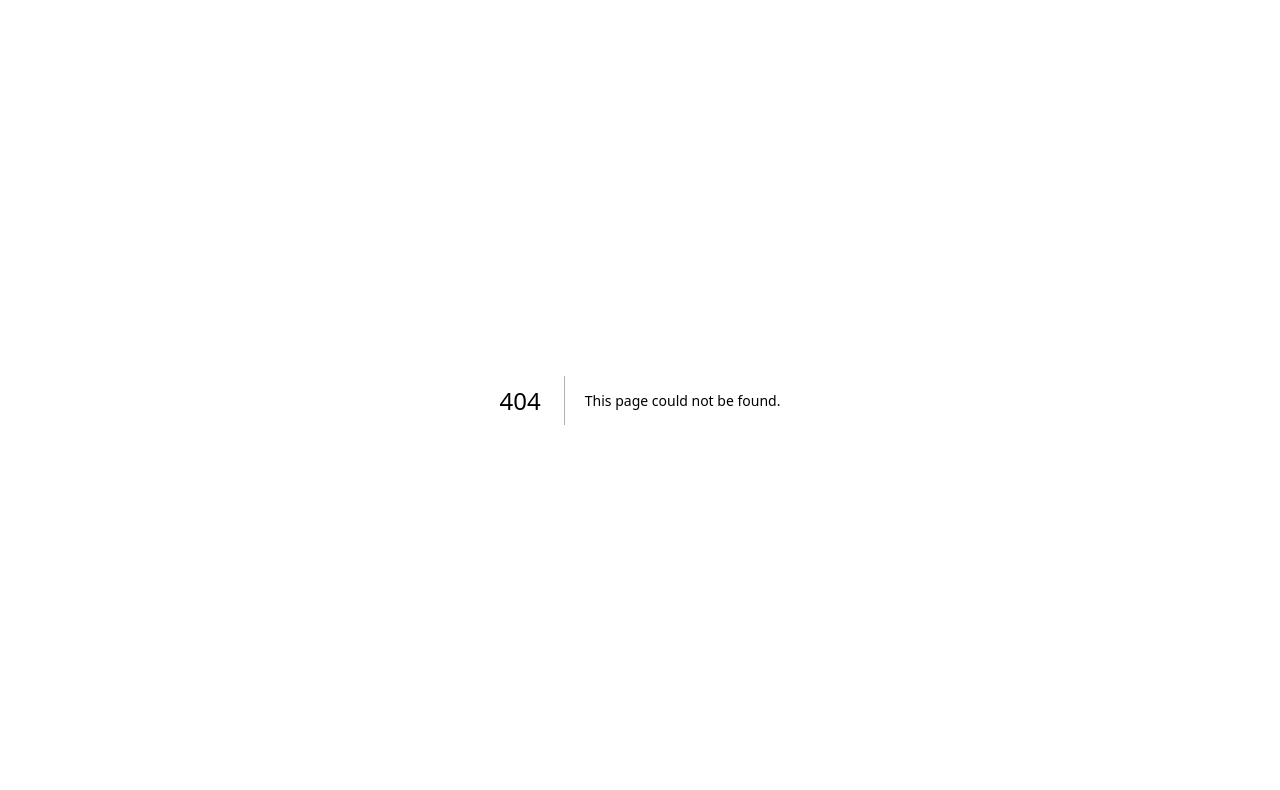
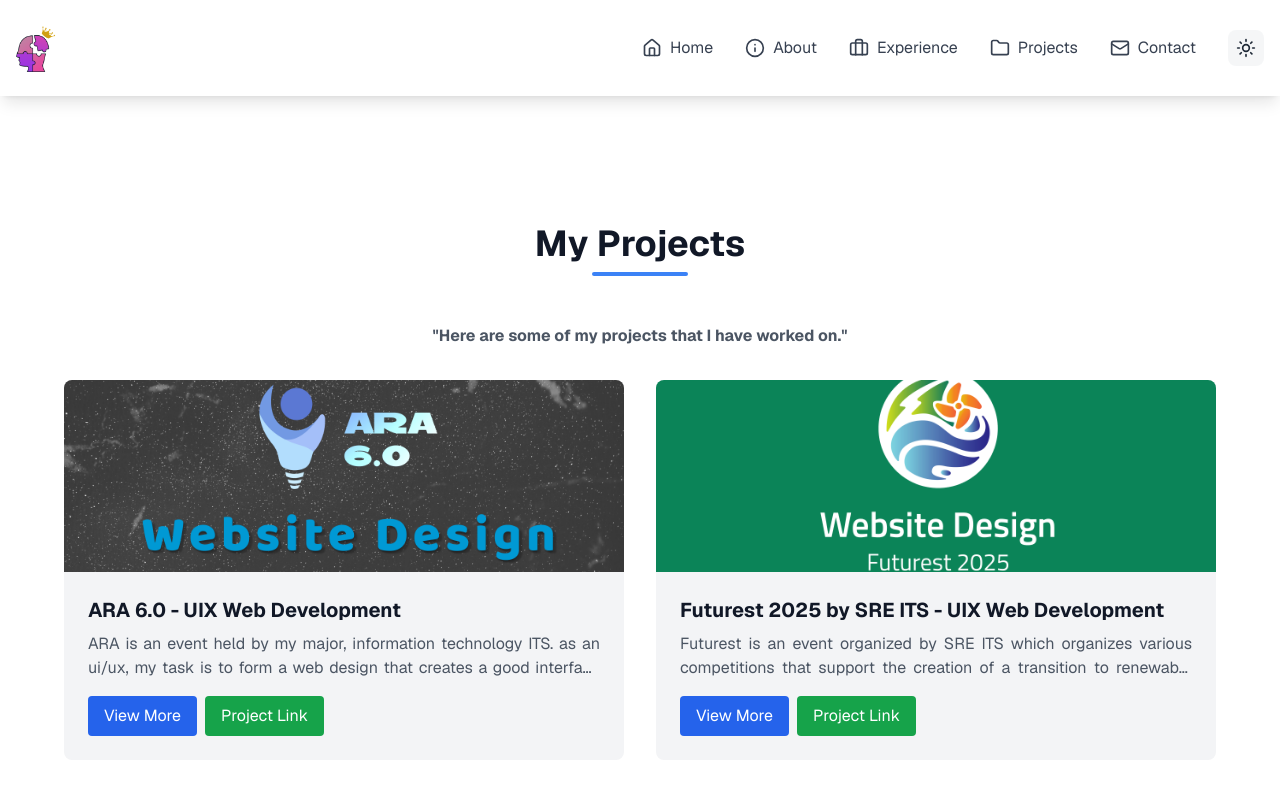
Before and after one commit to yolookings/portfolio, a Next.js app: page /projects in a window 1280 px wide. Before the commit this address had no page. Shown: the top 790 px of the page. Built offline with nearby package versions, Linux system fonts and the light colour scheme.

Commit message:
update: moving page projects and experience

```diff
--- /dev/null
+++ b/src/app/experience/page.tsx
@@ -0,0 +1,50 @@
+"use client";
+
+import { useState, useEffect } from "react";
+import NavBar from "@/components/navbar";
+import Footer from "@/components/footer";
+import "../../styles/globals.css";
+import AOS from "aos";
+import "aos/dist/aos.css";
+import dynamic from "next/dynamic";
+
+// Dynamically import ExperienceSection with loading fallback
+const ExperienceSection = dynamic(
+  () => import("@/components/ExperienceSection"),
+  {
+    loading: () => <div className="h-screen" />,
+  }
+);
+
+export default function ExperiencePage() {
+  const [isScrolled, setIsScrolled] = useState(false);
+
+  useEffect(() => {
+    // Initialize AOS
+    AOS.init({
+      duration: 800,
+      once: true,
+      disable: "mobile",
+      startEvent: "DOMContentLoaded",
+    });
+
+    const handleScroll = () => {
+      setIsScrolled(window.scrollY > 50);
+    };
+
+    window.addEventListener("scroll", handleScroll, { passive: true });
+    return () => window.removeEventListener("scroll", handleScroll);
+  }, []);
+
+  return (
+    <main className="min-h-screen bg-white dark:bg-gray-900 text-gray-900 dark:text-white">
+      <NavBar />
+      <div className="pt-20">
+        <div className="container mx-auto px-4 py-8">
+          <ExperienceSection />
+        </div>
+      </div>
+      <Footer />
+    </main>
+  );
+}
--- a/src/app/page.tsx
+++ b/src/app/page.tsx
@@ -1,44 +1,49 @@
 "use client";
 
-import { useState, useEffect } from "react";
+import { useState, useEffect, useCallback } from "react";
 import NavBar from "@/components/navbar";
 import Footer from "@/components/footer";
-import HeroSection from "@/components/HeroSection";
-import AboutSection from "@/components/AboutSection";
-import ExperienceSection from "@/components/ExperienceSection";
-import ProjectsSection from "@/components/ProjectsSection";
-import ContactSection from "@/components/ContactSection";
 import "../styles/globals.css";
 import AOS from "aos";
 import "aos/dist/aos.css";
+import dynamic from "next/dynamic";
+
+// Dynamically import sections with loading fallback
+const HeroSection = dynamic(() => import("@/components/HeroSection"), {
+  loading: () => <div className="h-screen" />,
+});
+const AboutSection = dynamic(() => import("@/components/AboutSection"));
+const ContactSection = dynamic(() => import("@/components/ContactSection"));
 
 export default function Home() {
   const [isScrolled, setIsScrolled] = useState(false);
 
+  const handleScroll = useCallback(() => {
+    setIsScrolled(window.scrollY > 50);
+  }, []);
+
   useEffect(() => {
+    // Initialize AOS with optimized settings
     AOS.init({
       duration: 800,
       once: true,
+      disable: "mobile", // Disable on mobile for better performance
+      startEvent: "DOMContentLoaded",
     });
 
-    const handleScroll = () => {
-      setIsScrolled(window.scrollY > 50);
-    };
-
-    window.addEventListener("scroll", handleScroll);
+    // Use passive event listener for better scroll performance
+    window.addEventListener("scroll", handleScroll, { passive: true });
 
     return () => {
       window.removeEventListener("scroll", handleScroll);
     };
-  }, []);
+  }, [handleScroll]);
 
   return (
     <main className="min-h-screen bg-white dark:bg-gray-900 text-gray-900 dark:text-white">
       <NavBar />
       <HeroSection isScrolled={isScrolled} />
       <AboutSection />
-      <ExperienceSection />
-      <ProjectsSection />
       <ContactSection />
       <Footer />
     </main>
--- /dev/null
+++ b/src/app/projects/page.tsx
@@ -0,0 +1,51 @@
+"use client";
+
+import { useState, useEffect } from "react";
+import NavBar from "@/components/navbar";
+import Footer from "@/components/footer";
+import "../../styles/globals.css";
+import AOS from "aos";
+import "aos/dist/aos.css";
+import dynamic from "next/dynamic";
+
+// Dynamically import ProjectsSection with loading fallback
+const ProjectsSection = dynamic(() => import("@/components/ProjectsSection"), {
+  loading: () => <div className="h-screen" />,
+});
+
+export default function ProjectsPage() {
+  const [isScrolled, setIsScrolled] = useState(false);
+
+  useEffect(() => {
+    // Initialize AOS
+    AOS.init({
+      duration: 800,
+      once: true,
+      disable: "mobile",
+      startEvent: "DOMContentLoaded",
+    });
+
+    const handleScroll = () => {
+      setIsScrolled(window.scrollY > 50);
+    };
+
+    window.addEventListener("scroll", handleScroll, { passive: true });
+    return () => window.removeEventListener("scroll", handleScroll);
+  }, []);
+
+  return (
+    <main className="min-h-screen bg-white dark:bg-gray-900 text-gray-900 dark:text-white">
+      <NavBar />
+      <div className="pt-20">
+        <div className="container mx-auto px-4 py-8">
+          <h1
+            className="text-4xl font-bold text-center mb-8"
+            data-aos="fade-up"
+          ></h1>
+          <ProjectsSection />
+        </div>
+      </div>
+      <Footer />
+    </main>
+  );
+}
--- a/src/components/ExperienceSection.tsx
+++ b/src/components/ExperienceSection.tsx
@@ -83,9 +83,18 @@
           className="text-2xl sm:text-3xl md:text-4xl font-bold mb-8 md:mb-12 text-gray-900 dark:text-white text-center relative"
           data-aos="fade-up"
         >
-          Experience
+          My Experience
           <span className="block w-24 h-1 bg-blue-500 dark:bg-blue-400 mx-auto mt-2 rounded-full"></span>
         </h2>
+        <h5
+          className="text-gray-600 dark:text-gray-400 mb-8 text-center text-sm sm:text-base max-w-2xl mx-auto"
+          data-aos="fade-up"
+          data-aos-duration="700"
+        >
+          <strong>
+            "Here are some of my experiences that I have worked on."
+          </strong>
+        </h5>
 
         <div className="space-y-10" data-aos="fade-down">
           {experienceData.map((org, orgIndex) => (
--- a/src/components/ProjectsSection.tsx
+++ b/src/components/ProjectsSection.tsx
@@ -9,12 +9,19 @@
     >
       <div className="max-w-6xl mx-auto">
         <h2
-          className="text-2xl sm:text-3xl md:text-4xl font-bold mb-8 md:mb-12 text-gray-900 dark:text-white text-center relative"
+          className="text-2xl sm:text-3xl md:text-4xl font-bold mb-5 md:mb-12 text-gray-900 dark:text-white text-center relative"
           data-aos="fade-up"
         >
-          Projects
+          My Projects
           <span className="block w-24 h-1 bg-blue-500 dark:bg-blue-400 mx-auto mt-2 rounded-full"></span>
         </h2>
+        <h5
+          className="text-gray-600 dark:text-gray-400 mb-8 text-center text-sm sm:text-base max-w-2xl mx-auto"
+          data-aos="fade-up"
+          data-aos-duration="700"
+        >
+          <strong>"Here are some of my projects that I have worked on."</strong>
+        </h5>
 
         <div className="grid grid-cols-1 sm:grid-cols-2 lg:grid-cols-2 gap-4 sm:gap-6 md:gap-8">
           {projects.map((project, index) => (
--- a/src/components/navbar.tsx
+++ b/src/components/navbar.tsx
@@ -1,30 +1,30 @@
 "use client";
-import React, { useState, useEffect } from "react";
+import React, { useState, useEffect, useCallback, memo } from "react";
 import { useTheme } from "next-themes";
-import { Moon, Sun, Menu, X } from "lucide-react";
+import {
+  Moon,
+  Sun,
+  Menu,
+  X,
+  Home,
+  Info,
+  Briefcase,
+  Folder,
+  Mail,
+} from "lucide-react";
 import { motion, AnimatePresence } from "framer-motion";
-import { Home, Info, Briefcase, Folder, Mail } from "lucide-react";
 
-const Navbar = () => {
-  const { theme, setTheme } = useTheme();
-  const [mounted, setMounted] = useState(false);
-  const [isMobileMenuOpen, setIsMobileMenuOpen] = useState(false);
-
-  // Handle theme mounting
-  useEffect(() => {
-    setMounted(true);
-  }, []);
-
+// Memoize the nav links to prevent unnecessary re-renders
 const navLinks = [
-    { href: "#home", label: "Home", icon: <Home className="w-5 h-5 mr-2" /> },
+  { href: "/", label: "Home", icon: <Home className="w-5 h-5 mr-2" /> },
   { href: "#about", label: "About", icon: <Info className="w-5 h-5 mr-2" /> },
   {
-      href: "#experience",
+    href: "/experience",
     label: "Experience",
     icon: <Briefcase className="w-5 h-5 mr-2" />,
   },
   {
-      href: "#projects",
+    href: "/projects",
     label: "Projects",
     icon: <Folder className="w-5 h-5 mr-2" />,
   },
@@ -35,62 +35,91 @@
   },
 ];
 
-  const scrollToSection = (sectionId: string) => {
+// Memoized NavLink component
+const NavLink = memo(
+  ({ link, onClick }: { link: (typeof navLinks)[0]; onClick: () => void }) => (
+    <a
+      href={link.href}
+      onClick={(e) => {
+        if (link.href.startsWith("#")) {
+          e.preventDefault();
+          onClick();
+        }
+      }}
+      className="relative flex items-center text-gray-700 dark:text-gray-200
+      hover:text-purple-600 dark:hover:text-purple-400 transition-colors
+      max-md:hidden after:content-[''] after:absolute after:left-0 after:bottom-0
+      after:w-0 after:h-[2px] after:bg-purple-600 dark:after:bg-purple-400
+      after:transition-all after:duration-300 hover:after:w-full"
+    >
+      {link.icon}
+      {link.label}
+    </a>
+  )
+);
+
+NavLink.displayName = "NavLink";
+
+const Navbar = () => {
+  const { theme, setTheme } = useTheme();
+  const [mounted, setMounted] = useState(false);
+  const [isMobileMenuOpen, setIsMobileMenuOpen] = useState(false);
+
+  useEffect(() => {
+    setMounted(true);
+  }, []);
+
+  const scrollToSection = useCallback((sectionId: string) => {
     const element = document.getElementById(sectionId.replace("#", ""));
     if (element) {
       const offset = 80;
       const elementPosition =
         element.getBoundingClientRect().top + window.pageYOffset - offset;
-
-      // Close mobile menu first, lalu scroll setelahnya
       setIsMobileMenuOpen(false);
 
-      setTimeout(() => {
+      requestAnimationFrame(() => {
         window.scrollTo({
           top: elementPosition,
           behavior: "smooth",
         });
       });
     }
-  };
+  }, []);
 
-  const toggleMobileMenu = () => {
-    setIsMobileMenuOpen(!isMobileMenuOpen);
-  };
+  const toggleMobileMenu = useCallback(() => {
+    setIsMobileMenuOpen((prev) => !prev);
+  }, []);
+
+  const toggleTheme = useCallback(() => {
+    setTheme(theme === "dark" ? "light" : "dark");
+  }, [theme, setTheme]);
 
   return (
     <nav className="fixed top-0 left-0 right-0 z-50 bg-white/75 dark:bg-gray-900/75 backdrop-blur-md shadow-lg dark:shadow-gray-800/30">
       <div className="max-w-7xl mx-auto px-4">
         <div className="flex items-center justify-between h-24">
-          {/* Logo */}
           <a href="/" className="flex items-center">
             <img
               src="../img/yolooaster.png"
               alt="yolooaster"
               className="h-12 w-auto transition-all duration-300 hover:scale-105"
+              loading="eager"
             />
           </a>
 
-          {/* Desktop Navigation */}
           <div className="flex items-center space-x-8">
             {navLinks.map((link) => (
-              <button
+              <NavLink
                 key={link.href}
+                link={link}
                 onClick={() => scrollToSection(link.href)}
-                className="relative flex items-center text-gray-700 dark:text-gray-200
-    hover:text-purple-600 dark:hover:text-purple-400 transition-colors
-    max-md:hidden after:content-[''] after:absolute after:left-0 after:bottom-0
-    after:w-0 after:h-[2px] after:bg-purple-600 dark:after:bg-purple-400
-    after:transition-all after:duration-300 hover:after:w-full"
-              >
-                {link.icon} {/* Ikon dari Lucide-React */}
-                {link.label}
-              </button>
+              />
             ))}
+
             <motion.button
               whileHover={{ scale: 1.05 }}
               whileTap={{ scale: 0.95 }}
-              onClick={() => setTheme(theme === "dark" ? "light" : "dark")}
+              onClick={toggleTheme}
               className="p-2 rounded-lg bg-gray-100/80 dark:bg-gray-800/80
                 text-gray-800 dark:text-gray-200
                 hover:bg-gray-200 dark:hover:bg-gray-700
@@ -104,7 +133,6 @@
               )}
             </motion.button>
 
-            {/* Mobile Menu Toggle */}
             <motion.button
               whileHover={{ scale: 1.05 }}
               whileTap={{ scale: 0.95 }}
@@ -124,13 +152,13 @@
           </div>
         </div>
 
-        {/* Mobile Menu */}
-        <AnimatePresence>
+        <AnimatePresence mode="wait">
           {isMobileMenuOpen && (
             <motion.div
               initial={{ opacity: 0, height: 0 }}
               animate={{ opacity: 1, height: "auto" }}
               exit={{ opacity: 0, height: 0 }}
+              transition={{ duration: 0.2 }}
               className="md:hidden absolute left-0 right-0
                 bg-white/90 dark:bg-gray-900/90
                 backdrop-blur-xl
@@ -139,13 +167,19 @@
                 overflow-hidden"
             >
               <div className="flex flex-col items-center py-6 space-y-6">
-                {navLinks.map((link) => (
-                  <motion.button
+                {navLinks.map((link, index) => (
+                  <motion.a
                     key={link.href}
-                    onClick={() => scrollToSection(link.href)}
+                    href={link.href}
+                    onClick={(e) => {
+                      if (link.href.startsWith("#")) {
+                        e.preventDefault();
+                        scrollToSection(link.href);
+                      }
+                    }}
                     initial={{ opacity: 0, y: -20 }}
                     animate={{ opacity: 1, y: 0 }}
-                    transition={{ delay: 0.1 * navLinks.indexOf(link) }}
+                    transition={{ delay: 0.1 * index }}
                     className="relative flex items-center text-gray-800 dark:text-gray-100
                       text-lg font-medium
                       hover:text-purple-600 dark:hover:text-purple-400
@@ -156,14 +190,14 @@
                       after:transition-all after:duration-300
                       hover:after:w-full"
                   >
-                    {link.icon} {/* Ikon dari Lucide-React */}
+                    {link.icon}
                     {link.label}
-                  </motion.button>
+                  </motion.a>
                 ))}
                 <motion.button
                   whileHover={{ scale: 1.05 }}
                   whileTap={{ scale: 0.95 }}
-                  onClick={() => setTheme(theme === "dark" ? "light" : "dark")}
+                  onClick={toggleTheme}
                   initial={{ opacity: 0, y: -20 }}
                   animate={{ opacity: 1, y: 0 }}
                   transition={{ delay: 0.5 }}
@@ -196,4 +230,4 @@
   );
 };
 
-export default Navbar;
+export default memo(Navbar);
```
Lines whose indentation alone changed are shown as unchanged.
